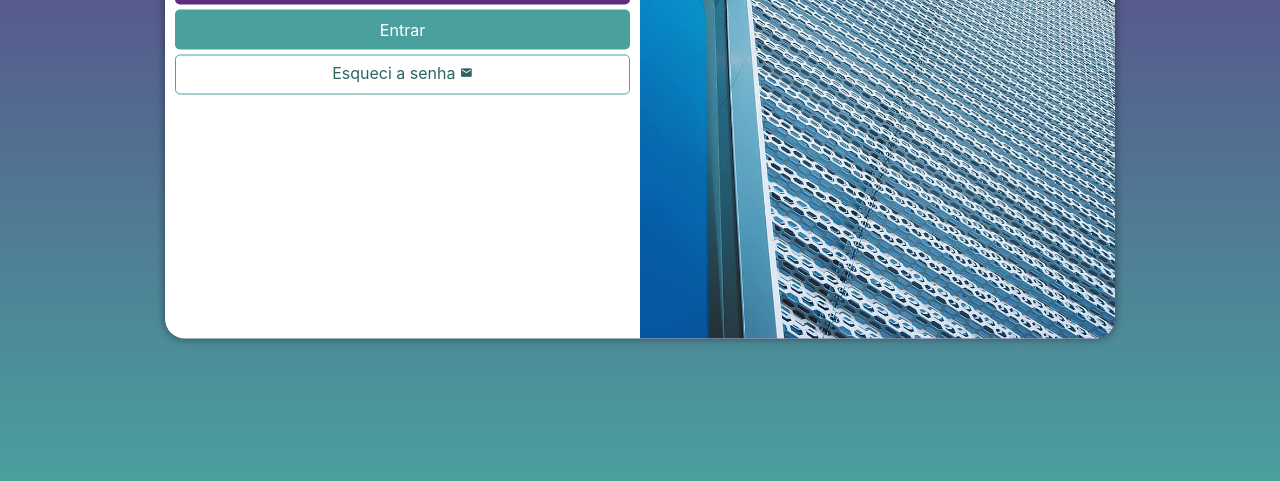
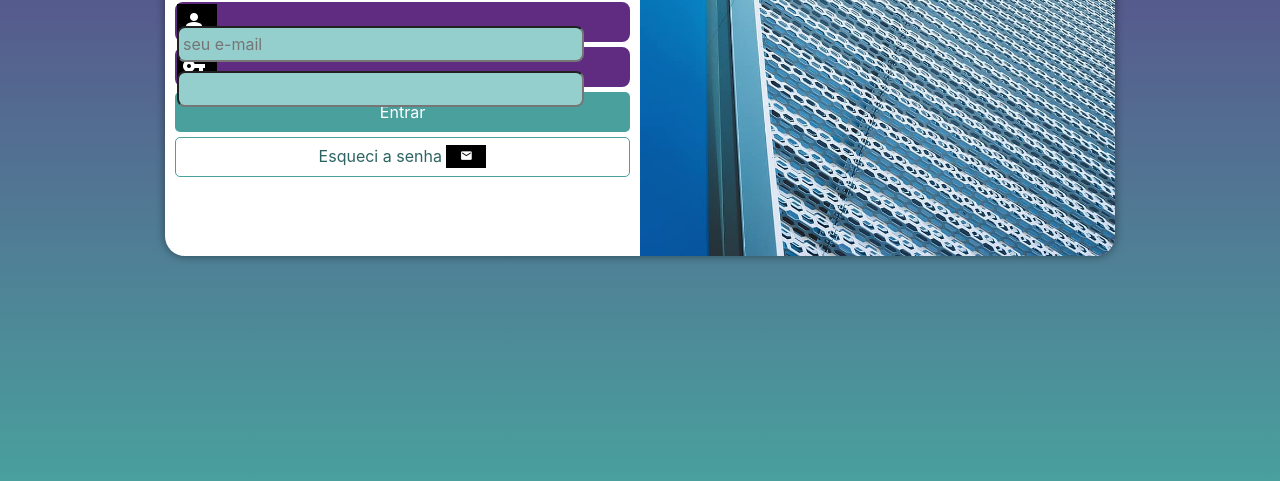
Before and after one commit to AvilaGabs/projeto-login, a plain HTML site: page index.html in a window 1280 px wide. Shown: the part 319-800 px from the top of the page. Drawn offline with nearby package versions, Linux system fonts and the light colour scheme.

Commit message:
Cap26 aula06 final

```diff
--- a/estilos/media-query.css
+++ b/estilos/media-query.css
@@ -7,7 +7,7 @@
 
     #login {
         width: 80vw;
-
+        height: 280px;
     }
 
     #imagem {
@@ -29,6 +29,7 @@
 
     #login {
         width: 950px;
+        height: 350px;
     }
 
     #imagem {
@@ -47,6 +48,7 @@
     }
 
     #form > p {
-        font-size: 1.2em;
+        font-size: 1em;
+        margin: 20px 0px;
     }
 }
--- a/estilos/style.css
+++ b/estilos/style.css
@@ -34,9 +34,9 @@ main {
     position: absolute;
     top: 50%;
     left: 50%;
-    transform: translate(-50%, -50%);
     overflow: hidden;
     box-shadow: 0px 0px 10px rgba(0, 0, 0, 0.450);
+    transform: translate(-50%, -50%);
     transition: width .3s, height .3s;
     transition-timing-function: ease;
 }
@@ -63,16 +63,39 @@ main {
 }
 
 .campo {
-    background-color: #5f2c82;
     display: block;
     width: 100%;
     height: 40px;
-    border-radius: 5px;
+    background-color: #5f2c82;
+    border: 2px solid #5f2c82;
+    border-radius: 8px;
     margin: 5px 0px;
 }
 
 label {
     display: none;
+}
+
+span {
+    color: white;
+    background-color: black;
+    font-size: 2em;
+    width: 40px;
+    padding: 5px;
+}
+
+.campo > input {
+    background-color: #94cfcd;
+    font-size: 1em;
+    width: calc(100% - 44px);
+    height: 100%;
+    border-radius: 8px;
+    padding: 4px;
+    transform: translateY(-12px);
+}
+
+.campo > input:focus-within {
+    background-color: white;
 }
 
 .material-symbols-outlined {
```
